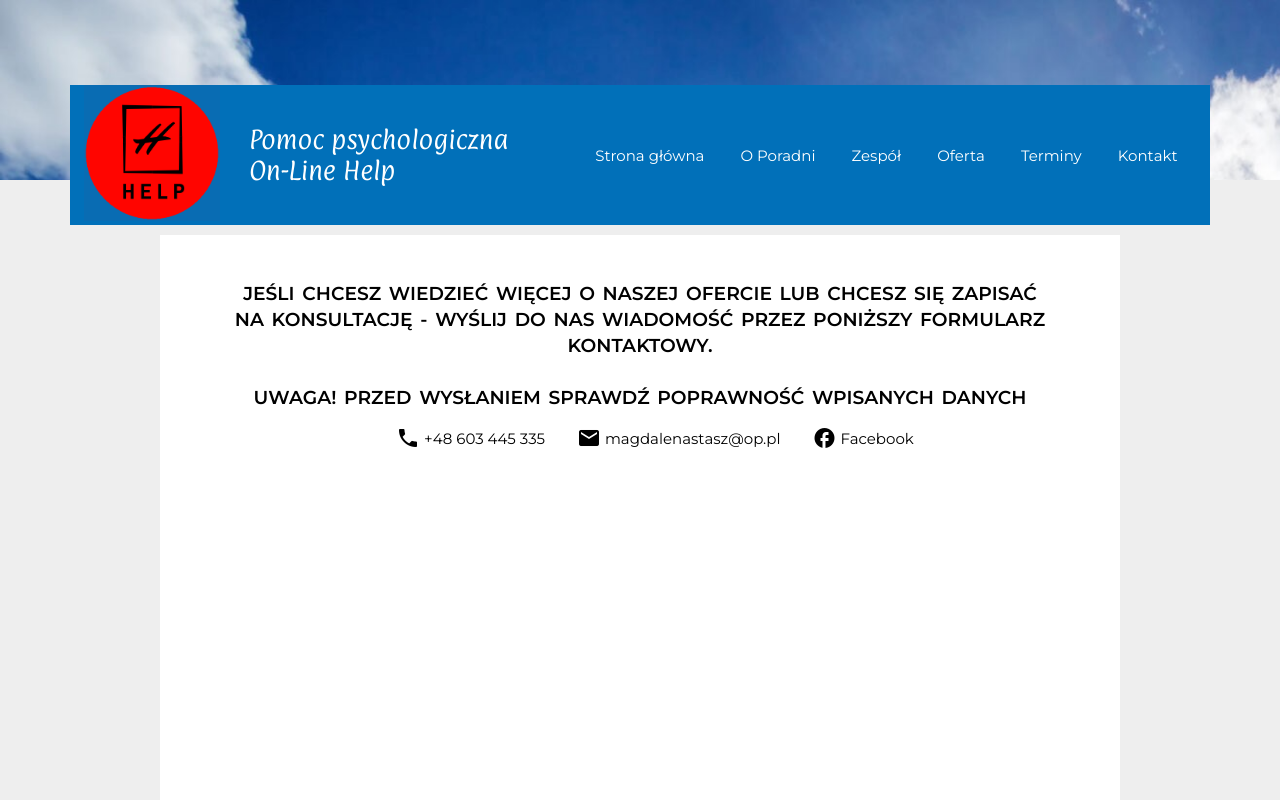
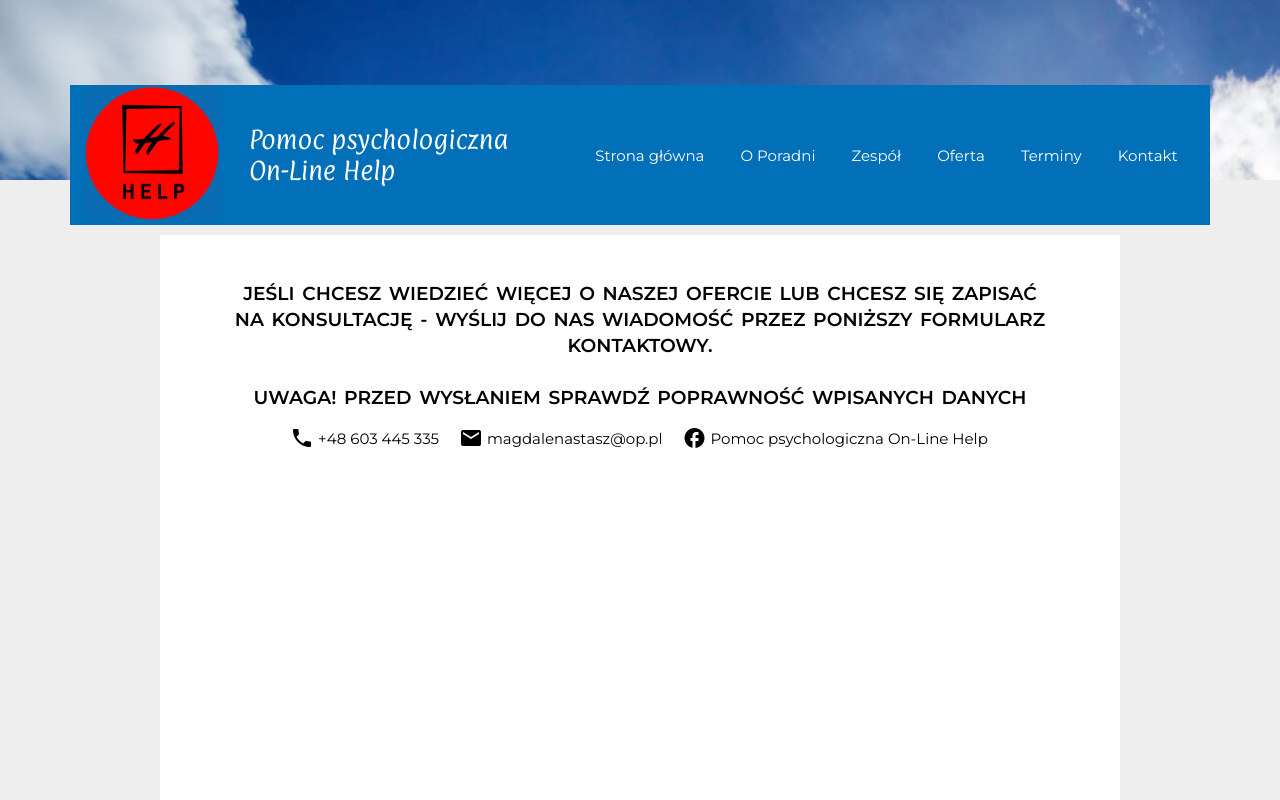
Before and after one commit to joajar/100-commits-challenge, an Angular app in the folder frontend/: page /kontakt in a window 1280 px wide. Shown: the top 800 px of the page. Built offline with nearby package versions, Linux system fonts and the light colour scheme.

Commit message:
FE feat: refactored facebook icon rendering at the contact component

```diff
--- a/frontend/src/app/content/contact/contact.component.html
+++ b/frontend/src/app/content/contact/contact.component.html
@@ -31,7 +31,7 @@
         </li>
         <li>
           <mat-icon aria-hidden="false" aria-label="Facebook contact" fontIcon="facebook"></mat-icon>
-          Facebook
+          Pomoc psychologiczna On-Line Help
         </li>
       </ul>
     </div>
--- a/frontend/src/app/content/contact/contact.component.scss
+++ b/frontend/src/app/content/contact/contact.component.scss
@@ -22,7 +22,7 @@
 }
 .contactInfoContainer {
   height: 50px;
-  width: 600px;
+  width: 800px;
   margin-left: auto;
   margin-right: auto;
 }
@@ -31,7 +31,7 @@
   list-style: none;
 }
 .contactInfoContainer ul li {
-  padding: 0 16px;
+  padding: 0 10px;
 }
 .contactInfoContainer ul li mat-icon {
   position: relative;
```
